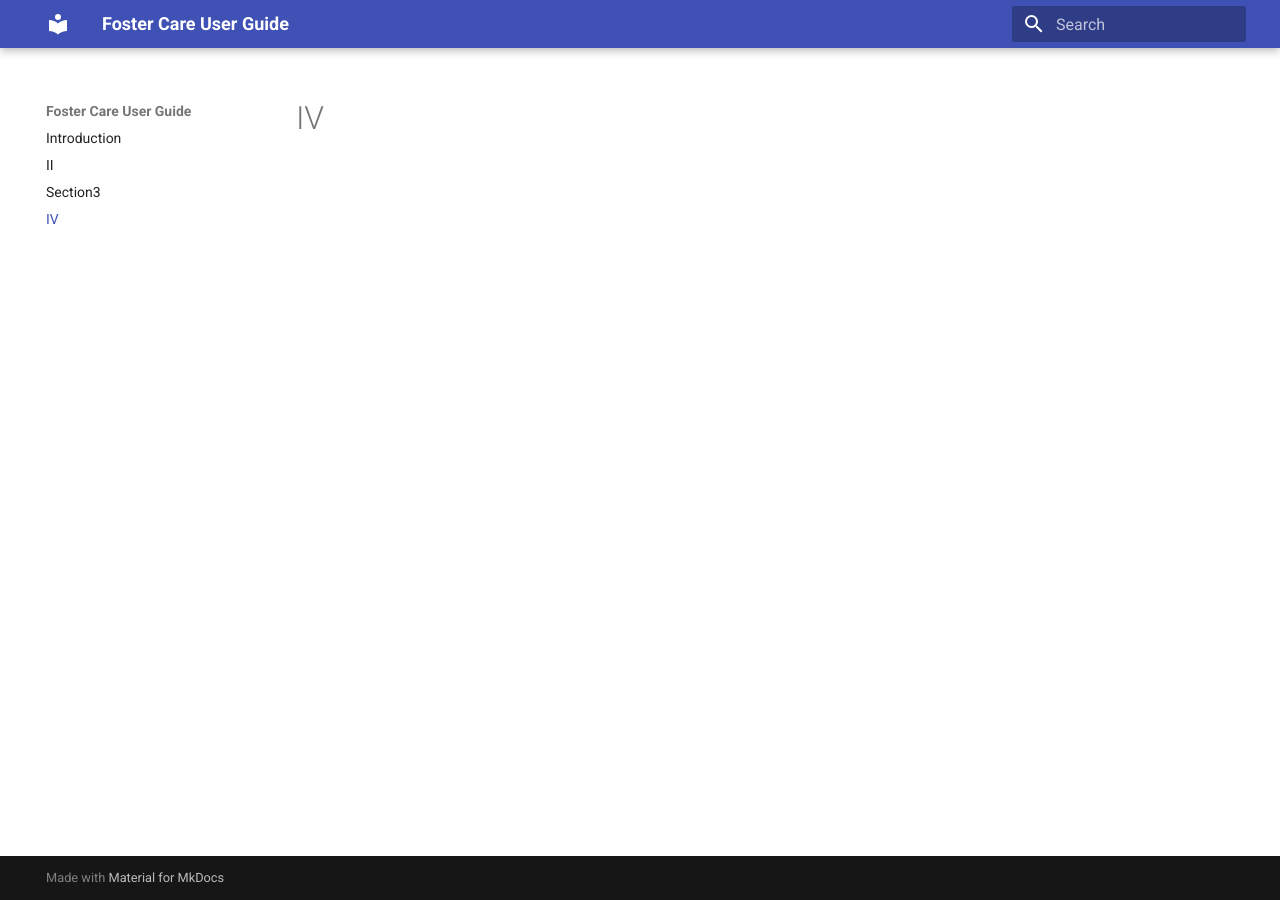
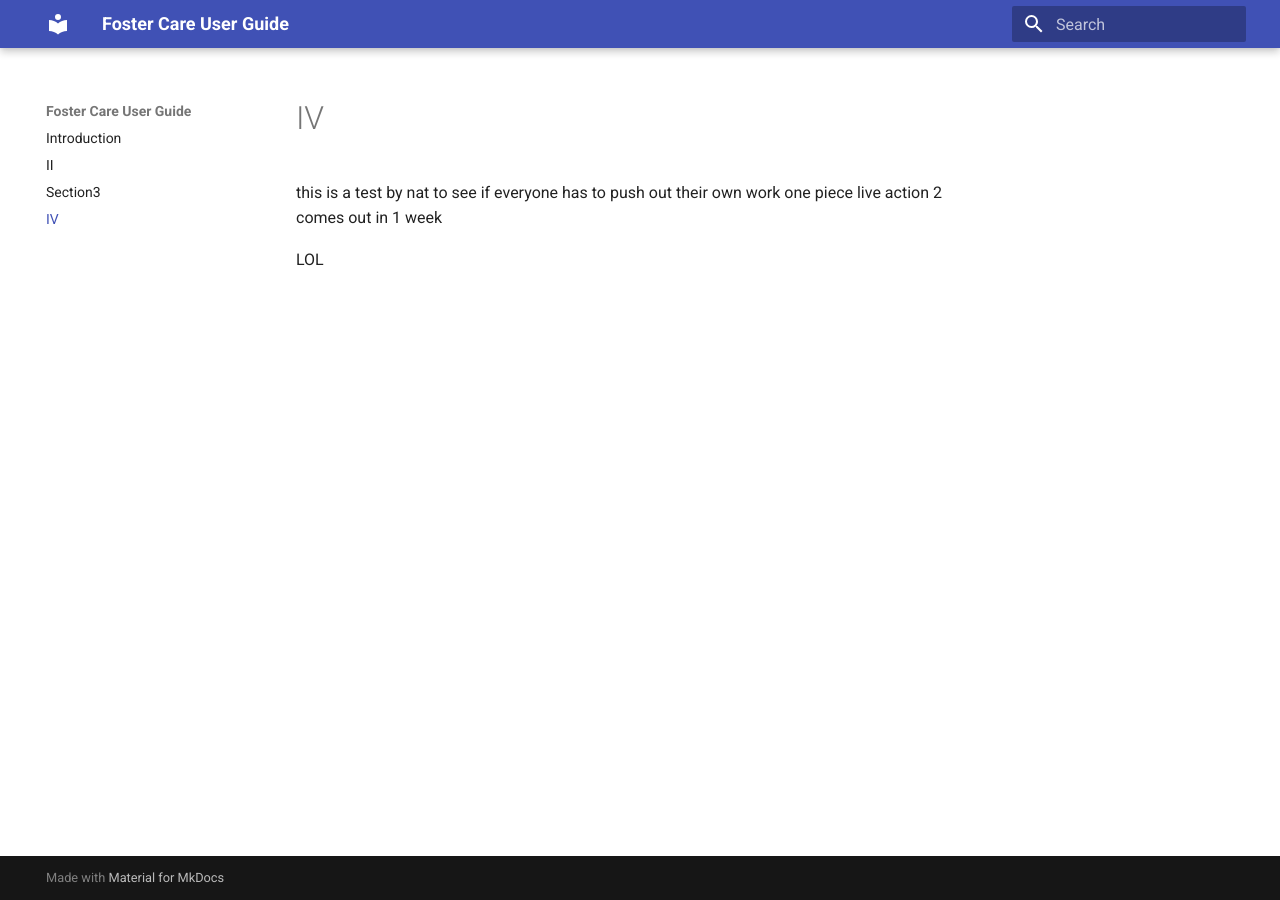
Before and after one commit to natkees/natkees.github.io, an MkDocs documentation site: the page built from docs/section4.md, in a window 1280 px wide. Built offline with MkDocs 1.6.1 and Material for MkDocs 9.7.7, drawn with Linux system fonts in a browser that asks for light colours.

Commit message:
one piece 2 update

```diff
--- a/docs/section4.md
+++ b/docs/section4.md
@@ -1 +1,7 @@
 # IV
+
+
+this is a test by nat to see if everyone has to push out their own work
+one piece live action 2 comes out in 1 week
+
+LOL
```
